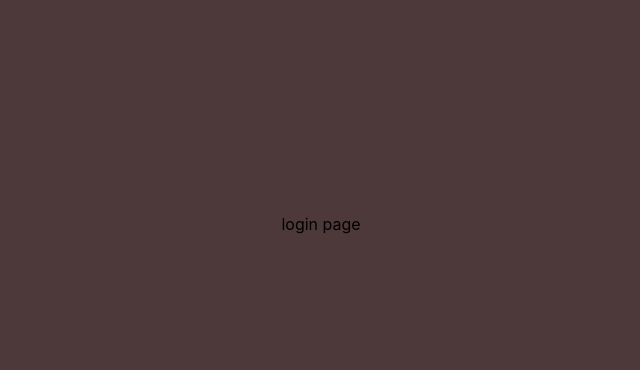
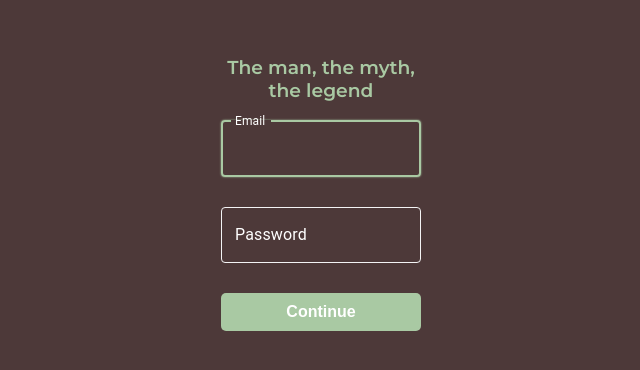
Before and after one commit to matterwin/DSA-Visual, a React (Create React App) app in the folder App/front-end/: page /login in a window 1280 px wide. Shown: the part 176-546 px from the top of the page, without its empty margins (319-959 px from the left). Built offline with nearby package versions, Linux system fonts and the light colour scheme; the HTML template or start-up script is replaced by a standard one.

Commit message:
login page

```diff
--- a/App/front-end/src/Core/NotFound/notfound.css
+++ b/App/front-end/src/Core/NotFound/notfound.css
@@ -65,7 +65,6 @@
     flex-direction:column;
     align-items: center;
     justify-content: flex-start;
-    /* gap: 10px; */
   }
 
   @media(max-width: '310px') {
@@ -74,7 +73,5 @@
         justify-content: center;
         align-items: center;
         flex-direction: column;
-        /* height: 90vh; */
-        /* gap: 20px; */
       }
   }
--- a/App/front-end/src/UserAuth/login.js
+++ b/App/front-end/src/UserAuth/login.js
@@ -1,18 +1,82 @@
-import React, { useEffect, useState } from 'react';
+import { useEffect, useState } from 'react';
+import TextField from '@mui/material/TextField';
 import "./userauth.css";
 
+const initialState = {
+    username: '',
+    email: '',
+    password: '',
+};
+
 function Login(){
-    const [values, setValues] = useState('');
+    const [values, setValues] = useState(initialState);
 
-    // const initialState = {
-    //     username: '',
-    //     email: '',
-    //     password: '',
-    // };
+    const handleChange = (e) => {
+        const { name, value } = e.target;
+        setValues(prevState => ({ ...prevState, [name]: value }));
+    };
 
     return(
         <div className='auth-box'>
-            login page
+            <div className='auth-width'>
+                <h3 className='h3-auth'>The man, the myth, the legend</h3>
+                <div className='form-container'>
+                    <TextField
+                        autoFocus
+                        id="email-field"
+                        label="Email"
+                        variant="outlined"
+                        sx={{
+                            '& .MuiOutlinedInput-root:hover .MuiOutlinedInput-notchedOutline': {
+                                borderColor: "#A9C9A3",
+                                boxShadow: "0 0 2px #A9C9A3"
+                            },
+                            '& .MuiOutlinedInput-root.Mui-focused .MuiOutlinedInput-notchedOutline': {
+                                borderColor: "#A9C9A3",
+                                boxShadow: "0 0 2px #A9C9A3"
+                            },
+                            '& .MuiOutlinedInput-notchedOutline': {
+                                borderColor: '#f4f4f5',
+                            },
+                        }}
+                        InputLabelProps={{
+                            style: { color: '#fff' }
+                        }}
+                        InputProps={{
+                            style: { color: "#fff" },
+                        }}
+                    />
+                    <TextField
+                        id="email-field"
+                        label="Password"
+                        variant="outlined"
+                        sx={{
+                            '& .MuiOutlinedInput-root:hover .MuiOutlinedInput-notchedOutline': {
+                                borderColor: "#A9C9A3",
+                                boxShadow: "0 0 2px #A9C9A3"
+                            },
+                            '& .MuiOutlinedInput-root.Mui-focused .MuiOutlinedInput-notchedOutline': {
+                                borderColor: "#A9C9A3",
+                                boxShadow: "0 0 2px #A9C9A3"
+                            },
+                            '& .MuiOutlinedInput-notchedOutline': {
+                                borderColor: '#f4f4f5',
+                            },
+                        }}
+                        InputLabelProps={{
+                            style: { color: '#fff' }
+                        }}
+                        InputProps={{
+                            style: { color: "#fff" },
+                        }}
+                    />
+                </div>
+                <div className='auth-btn-container'>
+                    <button className='auth-btn'>
+                        Continue
+                    </button>
+                </div>
+            </div>
         </div>
     );
 }
--- a/App/front-end/src/UserAuth/userauth.css
+++ b/App/front-end/src/UserAuth/userauth.css
@@ -3,6 +3,60 @@
     display: flex;
     justify-content: center;
     align-items: center;
-    height: 100vh;
+    height: 90vh;
     flex-direction: column;
   }
+
+  .form-container{
+    display: flex;
+    justify-content: center;
+    align-items: center;
+    gap: 30px;
+    flex-direction: column
+  }
+
+  .h3-auth{
+    color:#A9C9A3;
+    font-family: 'Montserrat', sans-serif;
+    text-align: center;
+  }
+
+  .auth-width {
+    width: 200px;
+    padding-left: 10px;
+    padding-right: 10px;
+  }
+
+  .auth-btn-container{
+    display: flex;
+    justify-content: center;
+    align-items: center;
+    margin-top: 30px;
+    flex-direction: column
+  }
+
+  .auth-btn {
+    width: 200px;
+    text-align: center;
+    font-family: 'Source Sans Pro', sans-serif;
+    color: #A9C9A3;
+    color: #fff;
+    font-size: 1rem;
+    text-decoration: none;
+    font-weight: 600;
+    border-radius: 5px;
+    padding: 10px;
+    padding-left: 20px;
+    padding-right: 20px;
+    text-decoration: none;
+    outline: none;
+    /* border: 1px solid #A9C9A3; */
+    background-color: #A9C9A3;
+    border: 0;
+    transition: background-color 0.3s ease;
+  }
+
+  .auth-btn:hover{
+    background-color: #70836c;
+    cursor: pointer;
+  }
```
